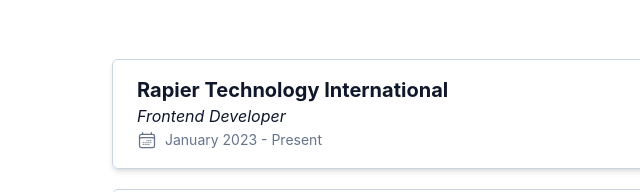
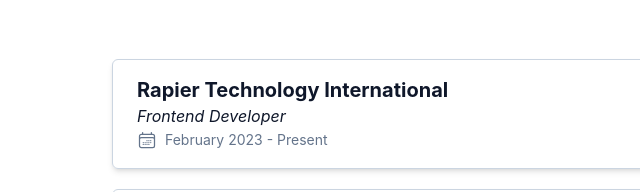
Before and after one commit to Raafina/https-raafina.github.io-, a website: page index.html in a window 1280 px wide. Shown: the part 3560-3752 px from the top of the page, 0-640 px from the left. Drawn offline with Linux system fonts and the light colour scheme.

Commit message:
update experience 2

```diff
--- a/index.html
+++ b/index.html
@@ -861,7 +861,7 @@
               <p
                 class="text-secondary dark:text-slate-300 ms-2 text-sm self-center"
               >
-                January 2023 - Present
+                February 2023 - Present
               </p>
             </div>
           </div>
```
